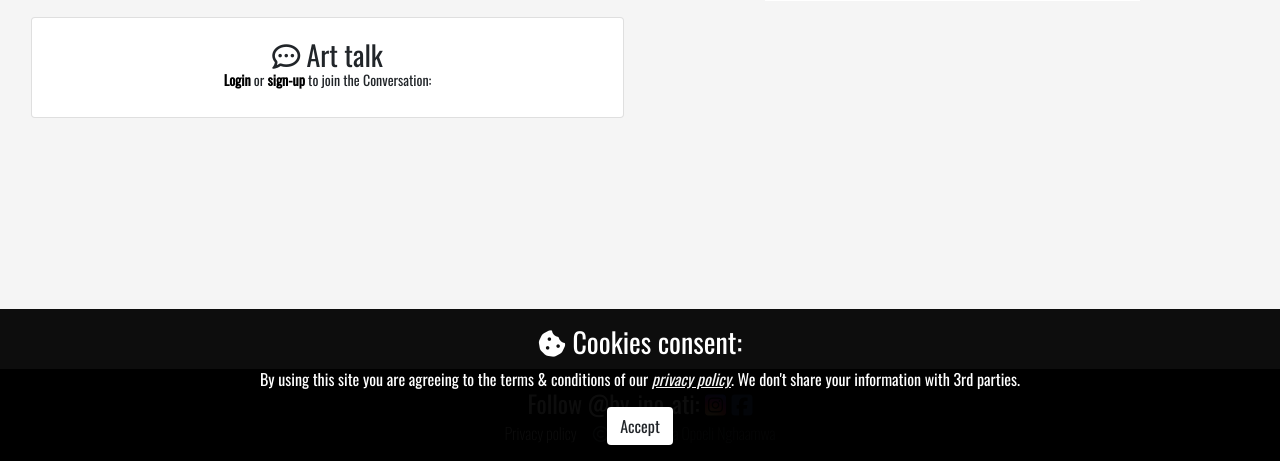
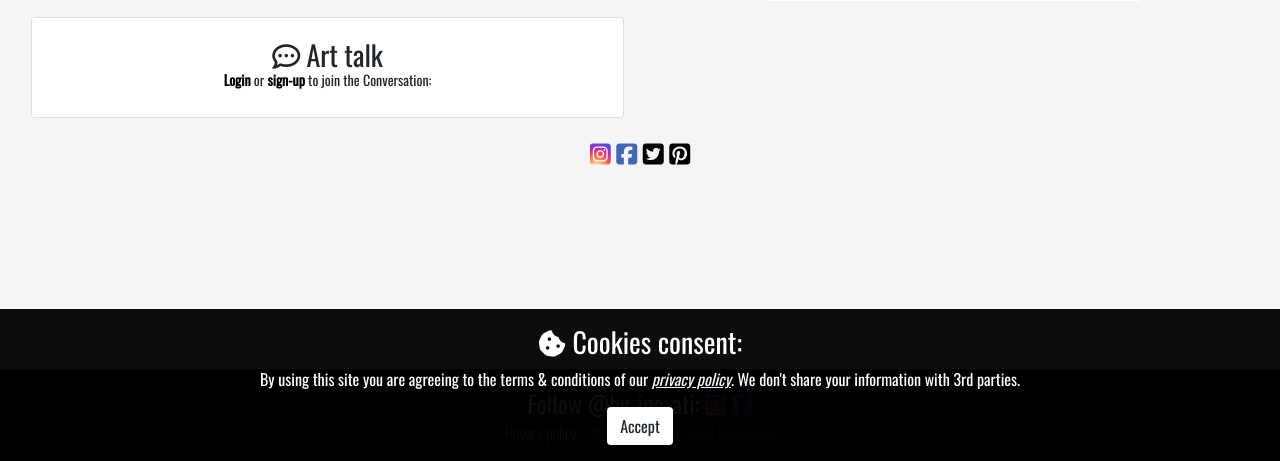
Before and after one commit to Inotila/by_ino_ati.1.0, a Django app: template art/templates/art/details.html in a window 1280 px wide. Shown: the part 339-800 px from the top of the page. Run offline with Django 3.2, Linux system fonts and the light colour scheme; the template is opened without the code that fills it, so the values that code supplies are empty; some libraries are stand-ins or nearby versions; some web fonts are replaced.

Commit message:
Add icont to share link to socail media

```diff
--- a/art/templates/art/details.html
+++ b/art/templates/art/details.html
@@ -168,6 +168,16 @@
         <img id="full-img" class="rounded mx-auto d-block" src="{{ details.art_image.url }}"
             alt="a picture of art work by artist inotila nghaamwa">
     </div>
+    <div id="share-div-overlay">
+        <p class="m-0 text-center social-media">
+            <a href="#" target="_blank" rel="noopener"><i class="fab fa-instagram-square ms-3" id="insta"
+                    aria-label="A link to instagram"></i></a>
+            <a href="#" target="_blank" rel="noopener"><i class="fab fa-facebook-square ms-3" id="facebook"
+                    aria-label="A link to facebook"></i></a>
+            <a href="#" rel="noopener"><i class="fab fa-twitter-square"  aria-label="A link to twitter"></i></a>
+            <a href="#" rel="noopener"><i class="fab fa-pinterest-square"  aria-label="A link to pinterest"></i></a>
+        </p>
+    </div>
 </div>
 <script src="{% static 'details/js/details.js' %}"></script>
 {% endblock %}
```
